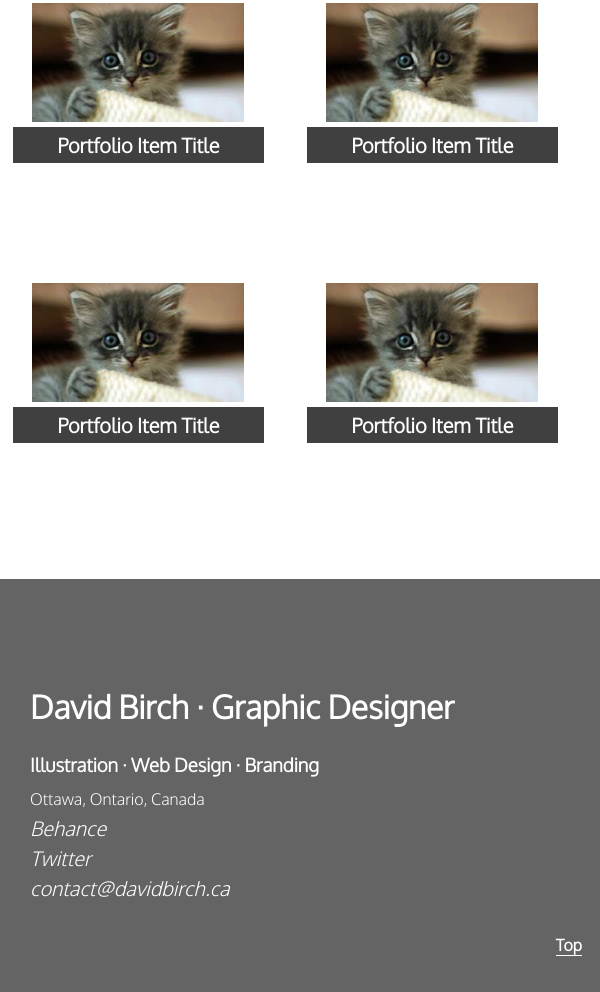
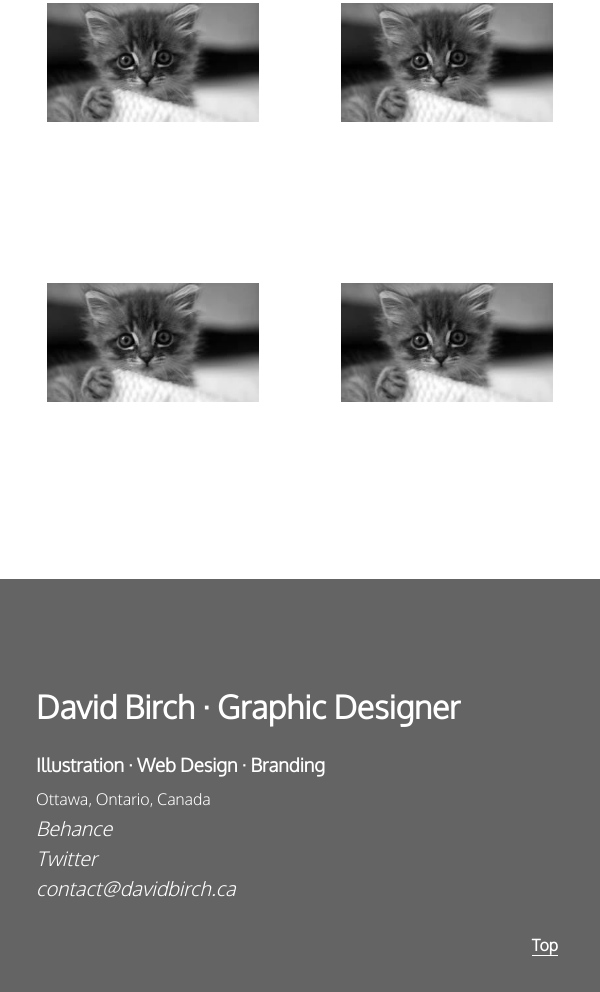
Before and after one commit to birchy009/birchy009.github.io, a plain HTML site: page index.html in a window 600 px wide. Shown: the part 1758-2750 px from the top of the page. Drawn offline with nearby package versions, Linux system fonts and the light colour scheme.

Commit message:
fixed small screen issues

```diff
--- a/css/general.css
+++ b/css/general.css
@@ -82,6 +82,18 @@ h5 {
    .contact-button {
       display: block;
       z-index: 5;
+      right: 7%;
+      top: 1em;
+      background-color: rgba(77,77,77,77.5);
+      border-bottom: none;
+      text-decoration: underline;
+      padding: 0.5em 3%;
+   }
+   .contact-button:active,
+   .contact-button:hover {
+      padding: 0.5em 3%;
+      right: 7%;
+      top: 1em;
    }
    .bg-section {
       padding: 15em 0 25em;
@@ -103,6 +115,12 @@ h5 {
    .contact-button {
       display: block;
       z-index: 5;
+      right: 7%;
+   }
+   .contact-button:active,
+   .contact-button:hover {
+      padding: 0.5em 3%;
+      right: 4%;
    }
    .bg-section {
       padding: 20em 0 30em;
@@ -256,23 +274,10 @@ figcaption {
 @media (min-width: 240px) and (max-width: 600px) {
    .large-1-3 {
       width: 100%;
-      height: 17.5em;
+      height: 21em;
    }
    .evener {
       display: block;
-   }
-   .bw {
-      -webkit-filter: none;
-      -moz-filter: none;
-      -ms-filter: none;
-      filter: none;
-      width: 90%;
-      padding: 0;
-      margin: 0;
-      position: relative;
-   }
-   figcaption {
-      opacity: 100;
    }
 }
 
@@ -284,19 +289,6 @@ figcaption {
    .evener {
       display: none;
    }
-  .bw {
-      -webkit-filter: none;
-      -moz-filter: none;
-      -ms-filter: none;
-      filter: none;
-      width: 90%;
-      padding: 0;
-      margin: 0;
-      position: relative;
-   }
-   figcaption {
-      opacity: 100;
-   }
 }
 
 /*                                                                       Fourth Section*/
@@ -304,7 +296,7 @@ figcaption {
 .contact {
    z-index: 4;
    position: relative;
-   padding: 5em 5% 5em;
+   padding: 5em 6% 5em;
    background-color: rgba(100,100,100,1);
    color: #fff;
    font-family: 'Oxygen', sans-serif;
@@ -342,5 +334,26 @@ figcaption {
    padding: 0.5em 1%;
    right: 2%;
    bottom: 0.5em;
+}
 
+@media (min-width: 240px) and (max-width: 600px) {
+   .top {
+      right: 10%;
+   }
+   .top:active,
+   .top:hover {
+      padding: 0.5em 3%;
+      right: 7%;
+   }
 }
+
+@media (min-width: 600px) and (max-width: 960px) {
+   .top {
+      right: 7%;
+   }
+   .top:active,
+   .top:hover {
+      right: 4%;
+      padding: 0.5em 3%
+   }
+}
```
